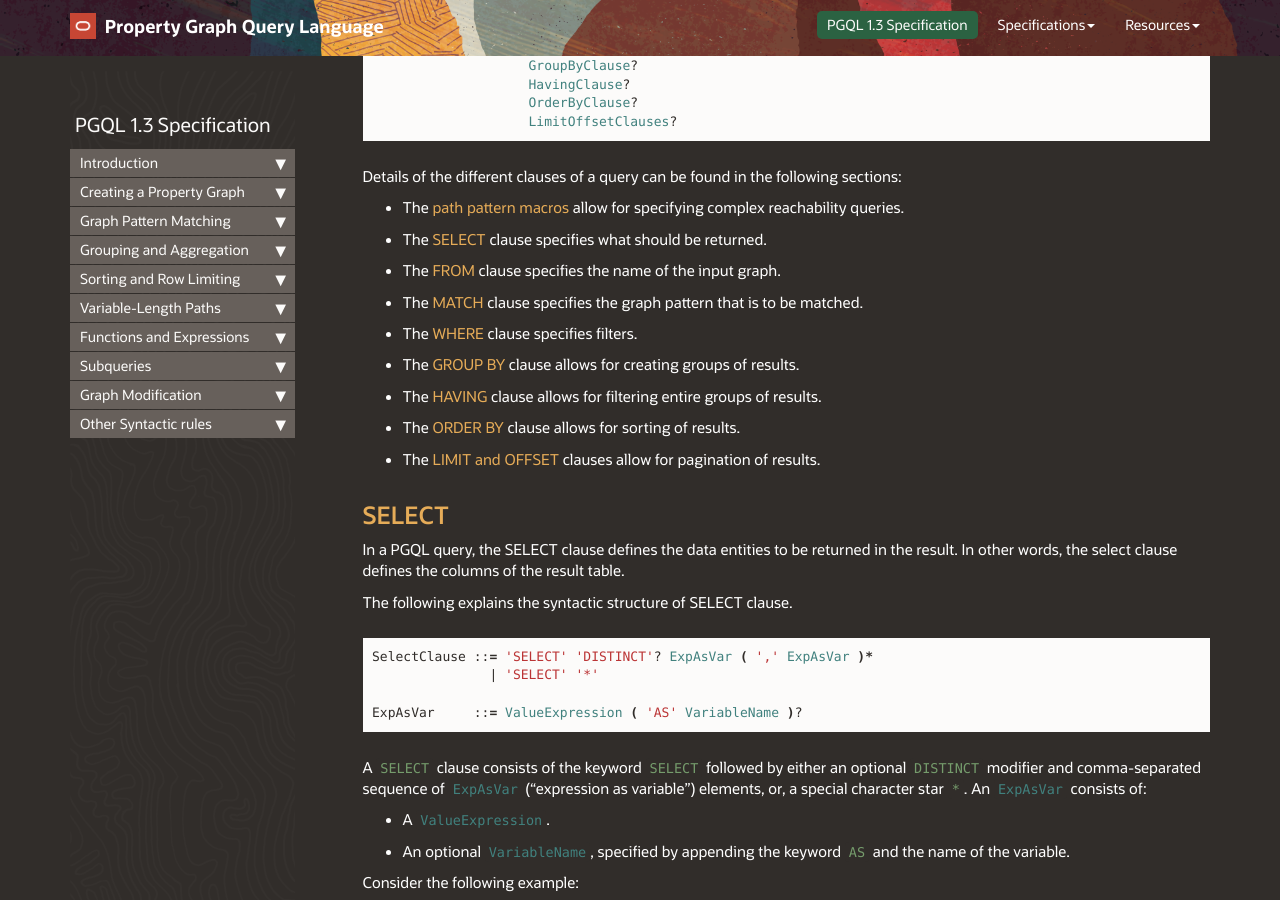
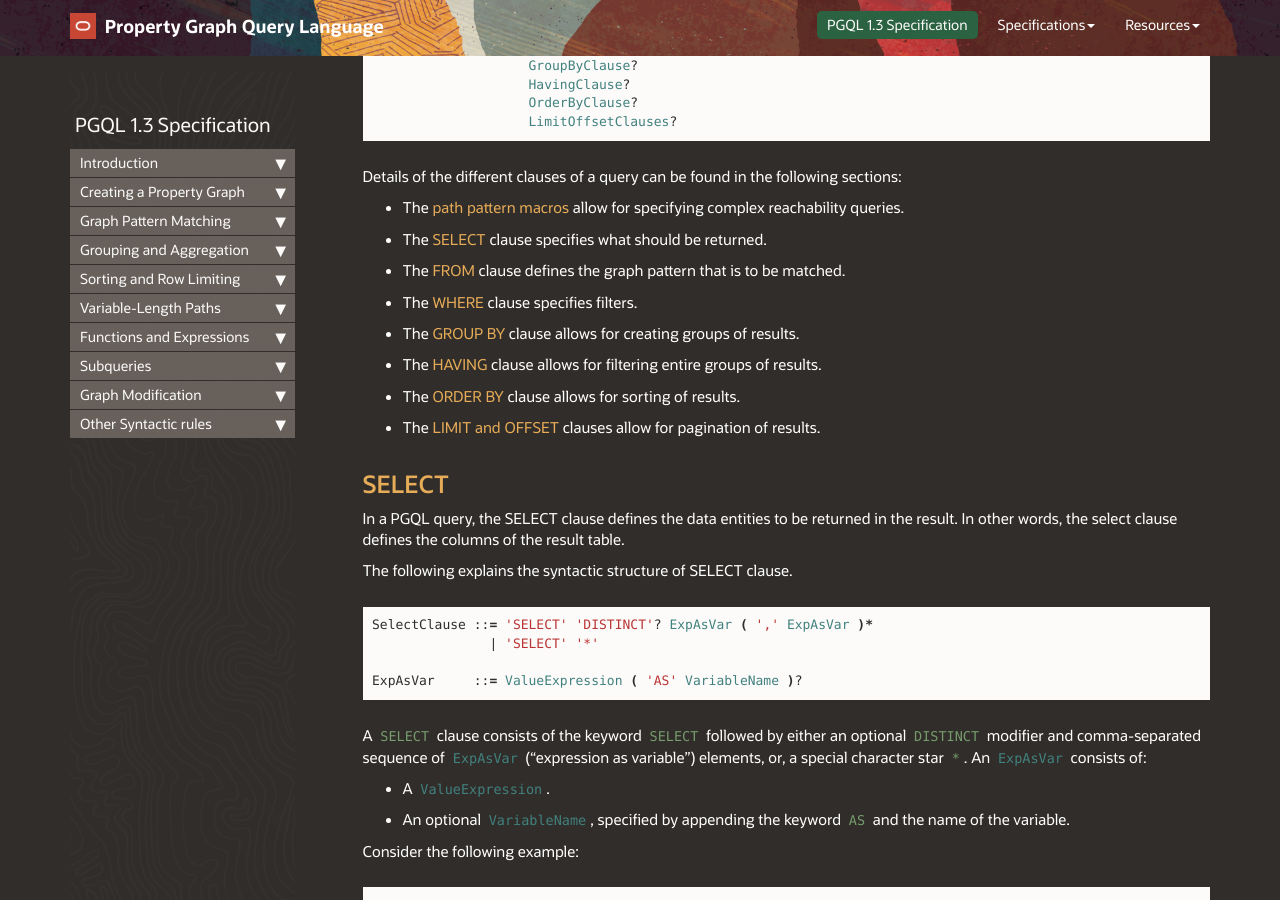
Before and after one commit to oracle/pgql-lang, a Jekyll site: the page built from pages/pgql-1.3-spec.md, in a window 1280 px wide and 900 px high, scrolled down 30073 px. Built offline with Jekyll 4.4.1, drawn with Linux system fonts in a browser that asks for light colours; nearby versions of some CDN libraries; comment, search, counter and statistics services are not loaded.

Commit message:
fix issue with FROM clause / MATCH clause

```diff
--- a/pages/pgql-1.3-spec.md
+++ b/pages/pgql-1.3-spec.md
@@ -1252,8 +1252,7 @@ Details of the different clauses of a query can be found in the following sectio
 
  - The [path pattern macros](#path-pattern-macros) allow for specifying complex reachability queries.
  - The [SELECT](#select) clause specifies what should be returned.
- - The [FROM](#from) clause specifies the name of the input graph.
- - The [MATCH](#match) clause specifies the graph pattern that is to be matched.
+ - The [FROM](#from) clause defines the graph pattern that is to be matched.
  - The [WHERE](#where) clause specifies filters.
  - The [GROUP BY](#group-by) clause allows for creating groups of results.
  - The [HAVING](#having) clause allows for filtering entire groups of results.
```
